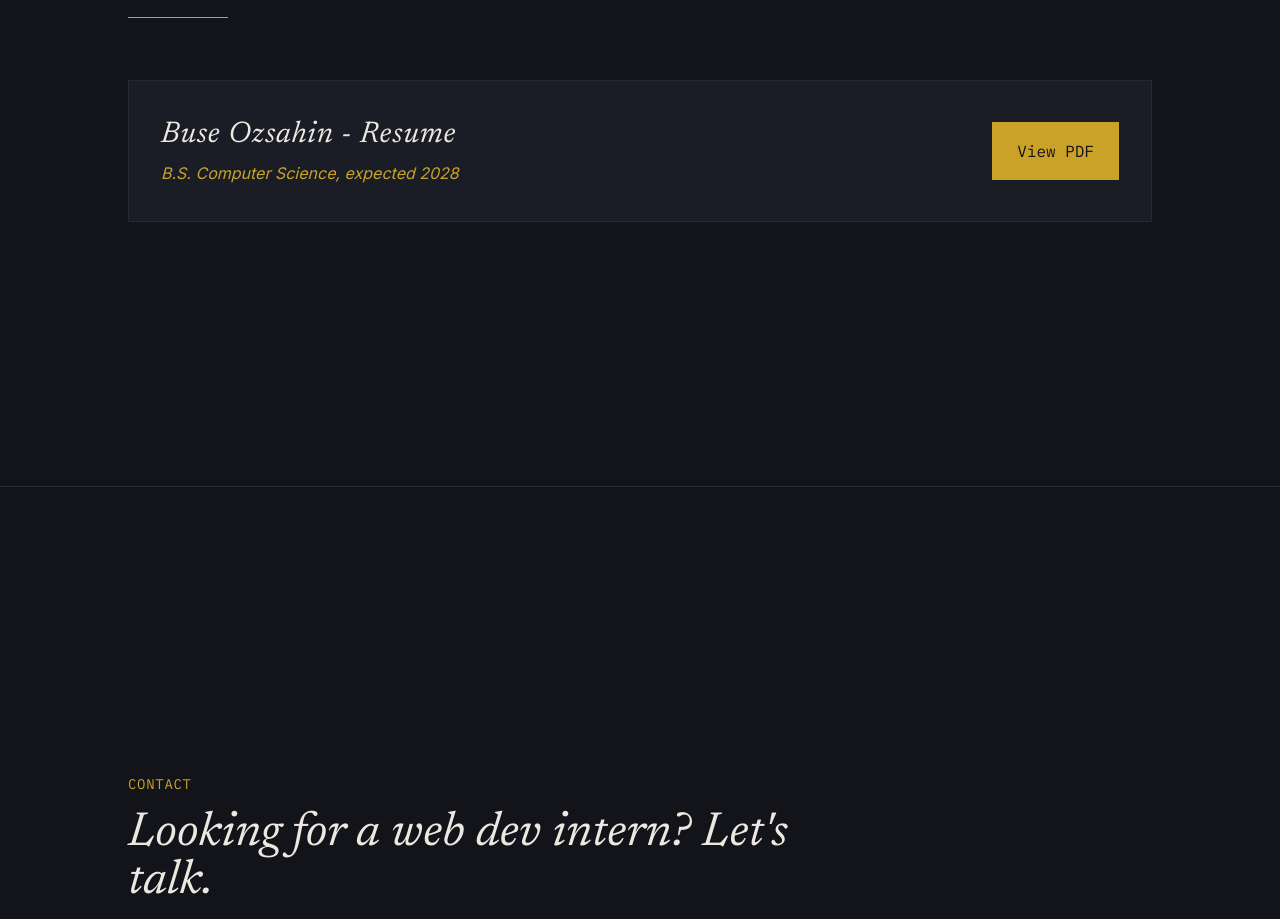
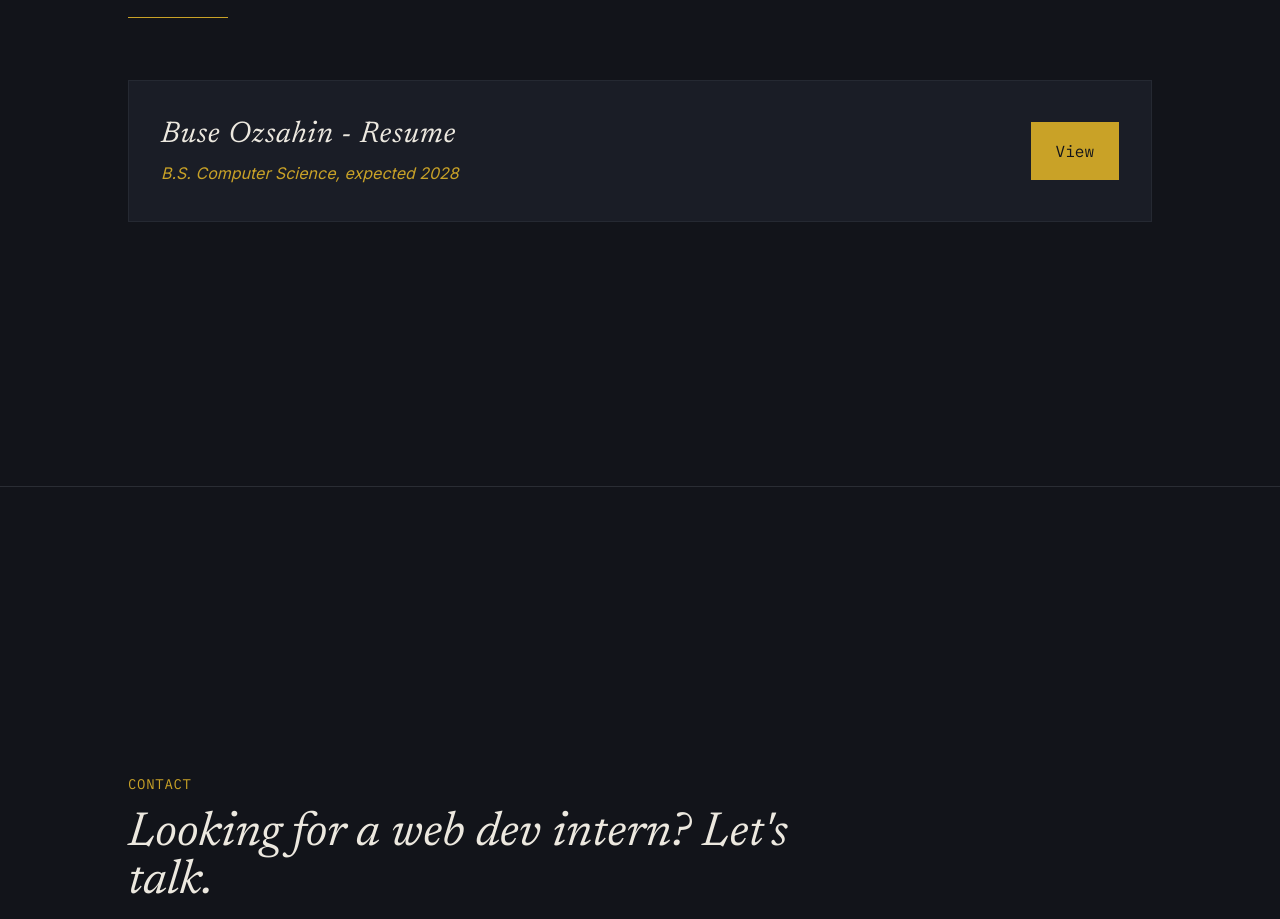
Before and after one commit to buseozsahin/portfolio, a React (Vite) app: page / in a window 1280 px wide. Shown: the part 2960-3879 px from the top of the page. Built offline with nearby package versions, Linux system fonts and the light colour scheme.

Commit message:
Update resume

```diff
--- a/src/components/Resume.tsx
+++ b/src/components/Resume.tsx
@@ -15,10 +15,10 @@ function Resume() {
           <p className="font-body text-gold text-md mt-2 italic">B.S. Computer Science, expected 2028</p>
         </div>
         <Button
-          label="View PDF"
+          label="View"
           href="/portfolio/buse-ozsahin-resume.pdf"
           variant="primary"
-        />
+        ></Button>
       </div>
     </section>
 )
```
Also changed, not shown: 1 other file (tests, documents, lock files or other folders).
